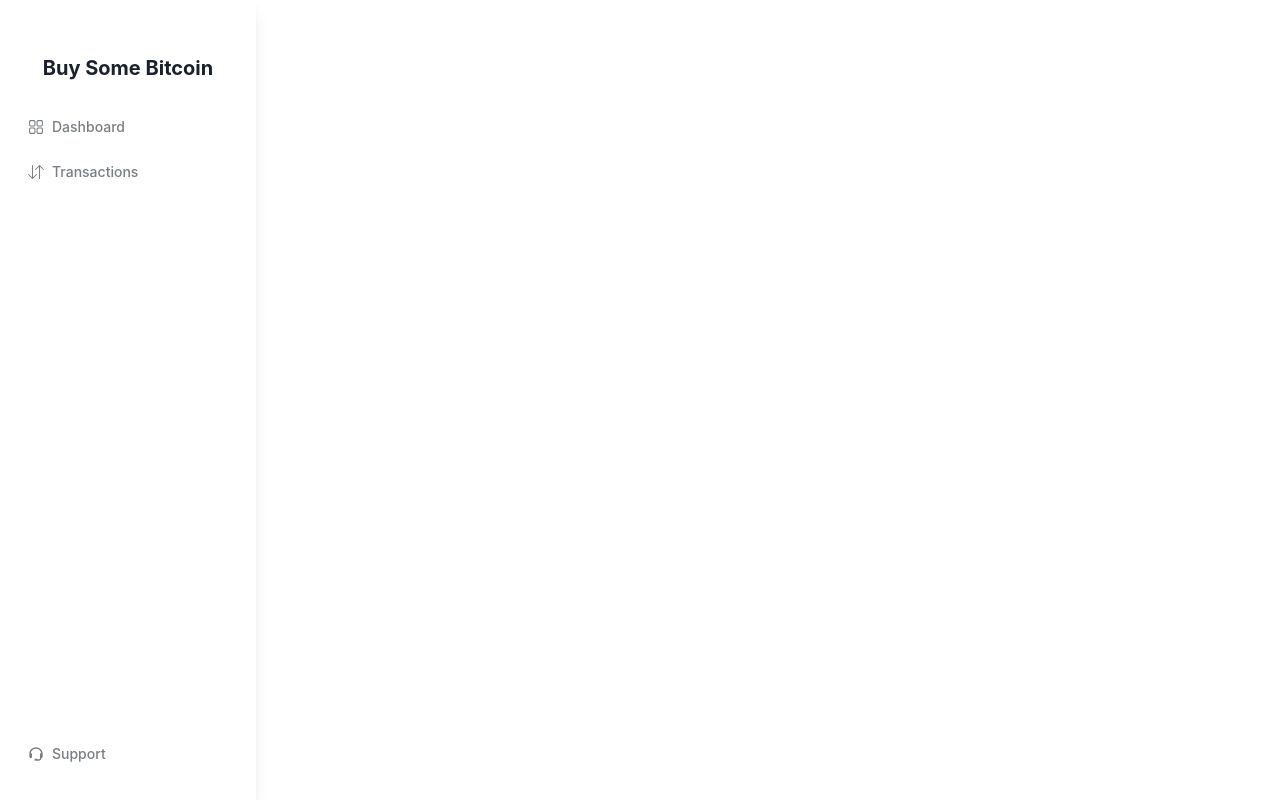
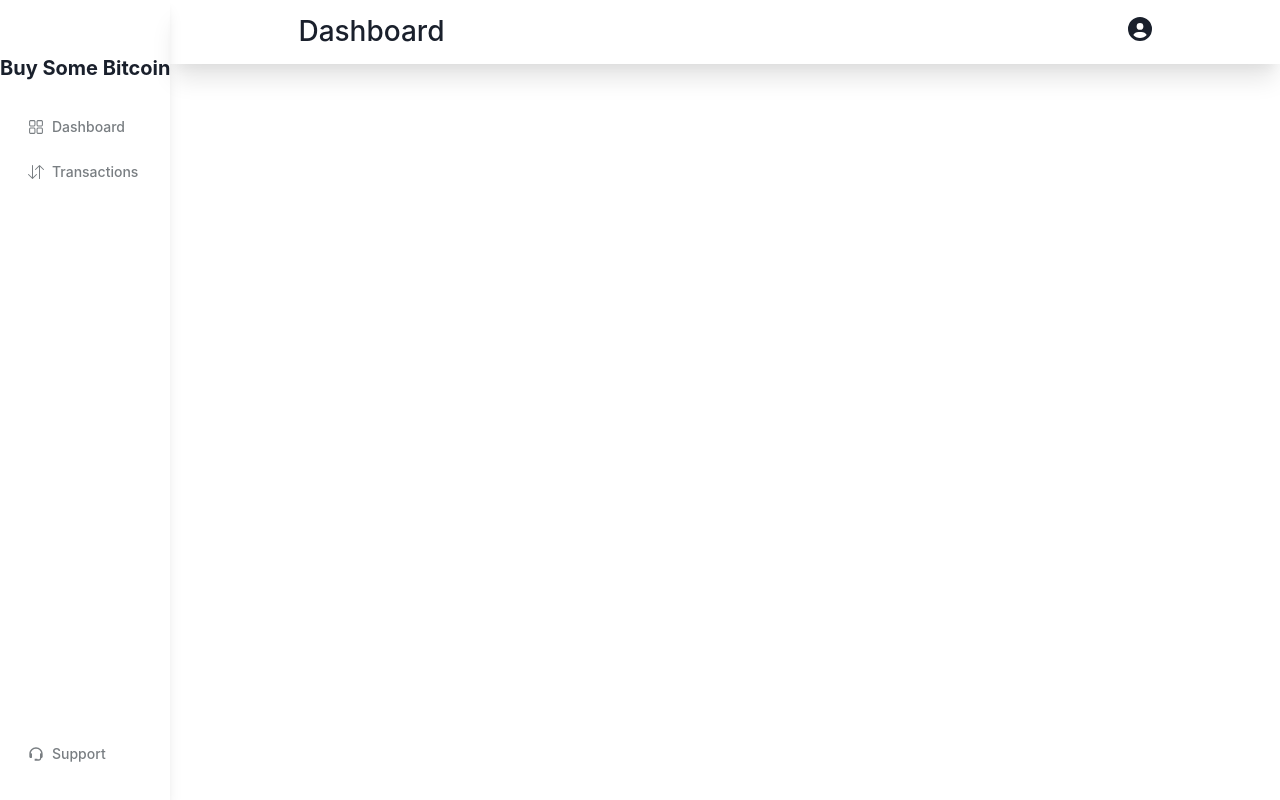
Before and after one commit to AbhayRao2k/Crypto-Dashboard-in-React, a React (Vite) app: page / in a window 1280 px wide. Built offline with nearby package versions, Linux system fonts and the light colour scheme.

Commit message:
Nav bar created

```diff
--- /dev/null
+++ b/src/components/TopNav.jsx
@@ -0,0 +1,36 @@
+import {
+  Box,
+  Button,
+  Container,
+  Flex,
+  Heading,
+  HStack,
+  Icon,
+  Menu,
+  MenuButton,
+  MenuItem,
+  MenuList,
+} from "@chakra-ui/react";
+
+import { FaCircleUser } from "react-icons/fa6";
+
+const TopNav = () => {
+  return (
+    <Box boxShadow="xl">
+      <HStack maxW="80rem" h="16" justify="space-between" px="32" mx="auto">
+        <Heading fontWeight="medium" fontSize="28px">Dashboard</Heading>
+        <Menu>
+          <MenuButton>
+            <Icon as={FaCircleUser} fontSize="24px" />
+          </MenuButton>
+          <MenuList>
+            <MenuItem>Support</MenuItem>
+            <MenuItem>Log Out</MenuItem>
+          </MenuList>
+        </Menu>
+      </HStack>
+    </Box>
+  );
+};
+
+export default TopNav;
--- a/src/pages/Dashboard/Dashboard.jsx
+++ b/src/pages/Dashboard/Dashboard.jsx
@@ -1,11 +1,19 @@
-import Sidenav from "../../components/Sidenav"
+import { Box, Flex } from "@chakra-ui/react";
+import Sidenav from "../../components/Sidenav";
+import TopNav from "../../components/TopNav";
 
 const Dashboard = () => {
   return (
     <div>
-        <Sidenav/>
+      <Flex>
+        <Sidenav />
+
+        <Box flexGrow={1}>
+          <TopNav />
+        </Box>
+      </Flex>
     </div>
-  )
-}
+  );
+};
 
-export default Dashboard
+export default Dashboard;
```
